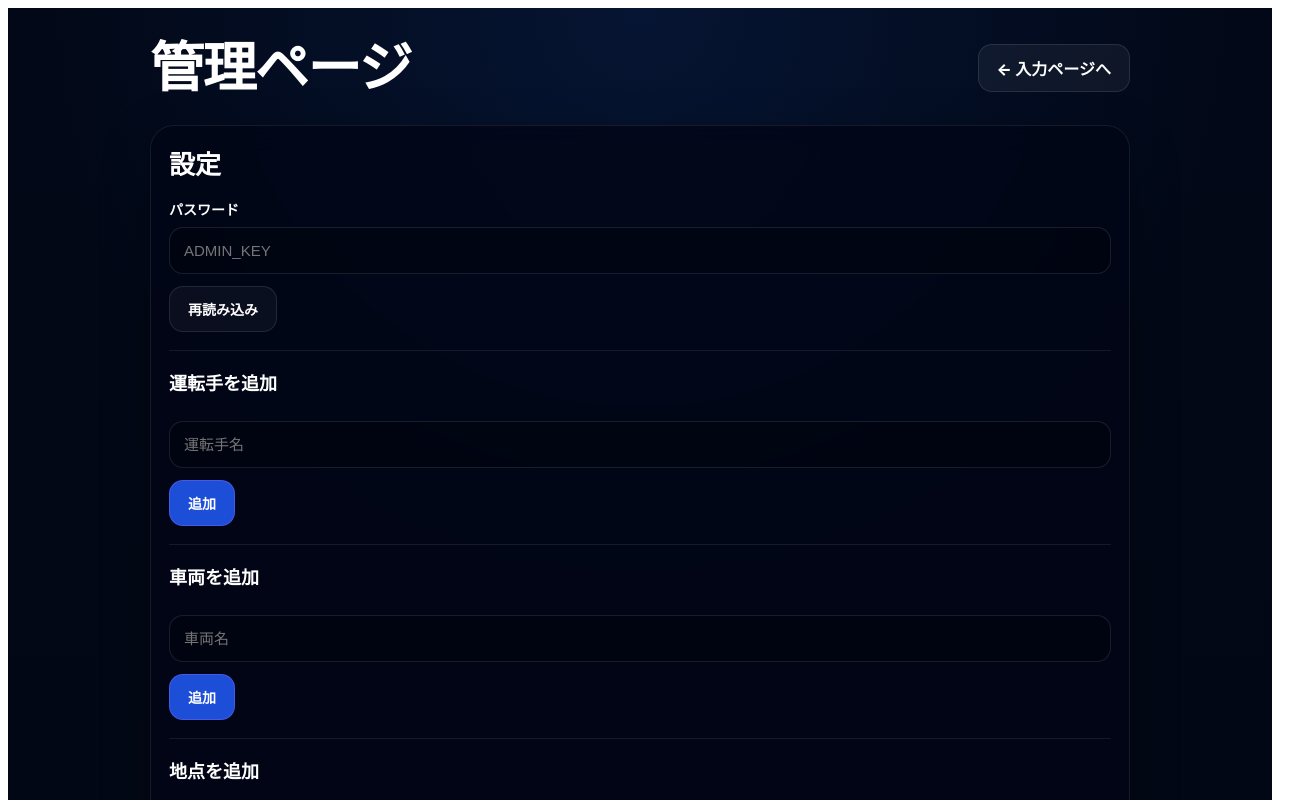
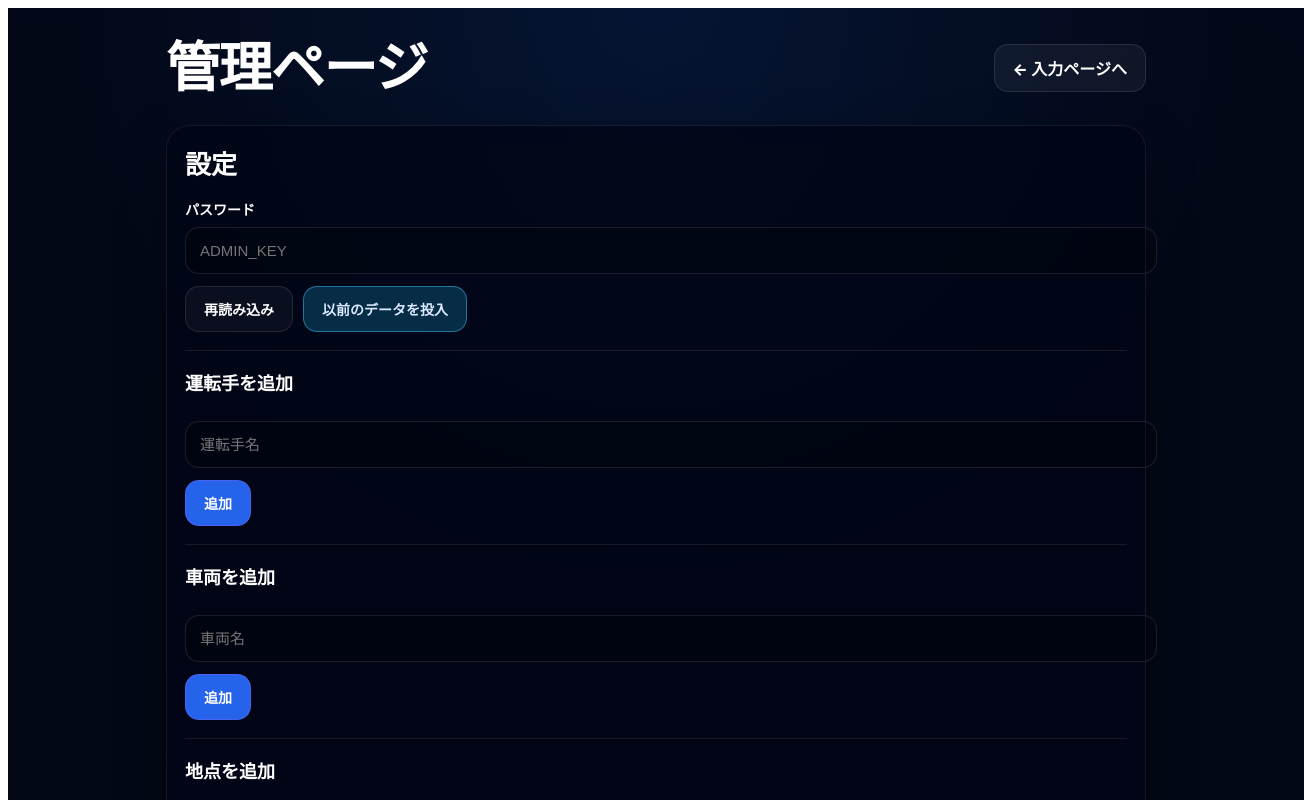
Before and after one commit to sorasasakisyougi-star/pickup-teate-app, a Next.js app: page /admin in a window 1280 px wide. Shown: the top 800 px of the page, 1304 px wide, since content can reach past the window. Built offline with nearby package versions, Linux system fonts and the light colour scheme.

Commit message:
Update admin.tsx

```diff
--- a/pages/admin.tsx
+++ b/pages/admin.tsx
@@ -1,5 +1,6 @@
 import Link from "next/link";
 import { useEffect, useMemo, useState } from "react";
+import type { CSSProperties } from "react";
 
 type DriverRow = {
   id: number;
@@ -39,6 +40,18 @@ type RouteDistanceRow = {
   } | null;
 };
 
+type SeedFare = {
+  from: string;
+  to: string;
+  amount_yen: number;
+};
+
+type SeedDistance = {
+  from: string;
+  to: string;
+  distance_km: number;
+};
+
 async function readJsonOrThrow(res: Response) {
   const text = await res.text();
 
@@ -68,22 +81,149 @@ function getErrorMessage(error: unknown, fallback: string) {
   return fallback;
 }
 
-const styles = {
+const SEED_LOCATIONS = [
+  "会社",
+  "真狩市街地",
+  "今井",
+  "ニセコ寮",
+  "京極",
+  "ふじ鮨",
+  "ヒルトン",
+  "リッツカールトン",
+  "五色",
+  "エムズ",
+  "倶知安",
+  "喜茂別",
+  "留寿都",
+  "蘭越",
+] as const;
+
+const SEED_FARES: SeedFare[] = [
+  { from: "会社", to: "真狩市街地", amount_yen: 100 },
+  { from: "会社", to: "今井", amount_yen: 200 },
+  { from: "会社", to: "ニセコ寮", amount_yen: 200 },
+  { from: "会社", to: "京極", amount_yen: 300 },
+  { from: "会社", to: "ふじ鮨", amount_yen: 600 },
+  { from: "会社", to: "ヒルトン", amount_yen: 600 },
+  { from: "会社", to: "リッツカールトン", amount_yen: 600 },
+  { from: "会社", to: "五色", amount_yen: 600 },
+  { from: "会社", to: "エムズ", amount_yen: 600 },
+  { from: "会社", to: "倶知安", amount_yen: 600 },
+  { from: "会社", to: "喜茂別", amount_yen: 500 },
+  { from: "会社", to: "留寿都", amount_yen: 300 },
+
+  { from: "真狩市街地", to: "真狩市街地", amount_yen: 100 },
+  { from: "真狩市街地", to: "今井", amount_yen: 200 },
+  { from: "真狩市街地", to: "ニセコ寮", amount_yen: 200 },
+  { from: "真狩市街地", to: "京極", amount_yen: 300 },
+  { from: "真狩市街地", to: "ふじ鮨", amount_yen: 600 },
+  { from: "真狩市街地", to: "ヒルトン", amount_yen: 600 },
+  { from: "真狩市街地", to: "リッツカールトン", amount_yen: 600 },
+  { from: "真狩市街地", to: "五色", amount_yen: 600 },
+  { from: "真狩市街地", to: "エムズ", amount_yen: 600 },
+  { from: "真狩市街地", to: "倶知安", amount_yen: 600 },
+  { from: "真狩市街地", to: "喜茂別", amount_yen: 400 },
+  { from: "真狩市街地", to: "留寿都", amount_yen: 200 },
+
+  { from: "今井", to: "今井", amount_yen: 200 },
+  { from: "今井", to: "ニセコ寮", amount_yen: 300 },
+  { from: "今井", to: "京極", amount_yen: 500 },
+  { from: "今井", to: "ふじ鮨", amount_yen: 600 },
+  { from: "今井", to: "ヒルトン", amount_yen: 600 },
+  { from: "今井", to: "リッツカールトン", amount_yen: 600 },
+  { from: "今井", to: "五色", amount_yen: 600 },
+  { from: "今井", to: "倶知安", amount_yen: 700 },
+  { from: "今井", to: "留寿都", amount_yen: 300 },
+
+  { from: "ニセコ寮", to: "京極", amount_yen: 500 },
+  { from: "ニセコ寮", to: "ふじ鮨", amount_yen: 400 },
+  { from: "ニセコ寮", to: "ヒルトン", amount_yen: 400 },
+  { from: "ニセコ寮", to: "リッツカールトン", amount_yen: 400 },
+  { from: "ニセコ寮", to: "五色", amount_yen: 400 },
+  { from: "ニセコ寮", to: "倶知安", amount_yen: 400 },
+  { from: "ニセコ寮", to: "喜茂別", amount_yen: 600 },
+  { from: "ニセコ寮", to: "留寿都", amount_yen: 400 },
+
+  { from: "京極", to: "京極", amount_yen: 100 },
+  { from: "京極", to: "ふじ鮨", amount_yen: 600 },
+  { from: "京極", to: "ヒルトン", amount_yen: 900 },
+  { from: "京極", to: "リッツカールトン", amount_yen: 900 },
+  { from: "京極", to: "五色", amount_yen: 900 },
+  { from: "京極", to: "倶知安", amount_yen: 600 },
+  { from: "京極", to: "喜茂別", amount_yen: 300 },
+  { from: "京極", to: "留寿都", amount_yen: 400 },
+
+  { from: "倶知安", to: "倶知安", amount_yen: 100 },
+  { from: "倶知安", to: "ふじ鮨", amount_yen: 300 },
+  { from: "倶知安", to: "ヒルトン", amount_yen: 600 },
+  { from: "倶知安", to: "リッツカールトン", amount_yen: 600 },
+  { from: "倶知安", to: "五色", amount_yen: 600 },
+  { from: "倶知安", to: "喜茂別", amount_yen: 800 },
+  { from: "倶知安", to: "留寿都", amount_yen: 1000 },
+
+  { from: "喜茂別", to: "留寿都", amount_yen: 300 },
+  { from: "喜茂別", to: "ふじ鮨", amount_yen: 1000 },
+  { from: "喜茂別", to: "ヒルトン", amount_yen: 1000 },
+  { from: "喜茂別", to: "リッツカールトン", amount_yen: 1000 },
+  { from: "喜茂別", to: "五色", amount_yen: 1000 },
+  { from: "喜茂別", to: "倶知安", amount_yen: 800 },
+
+  { from: "留寿都", to: "ふじ鮨", amount_yen: 800 },
+  { from: "留寿都", to: "ヒルトン", amount_yen: 800 },
+  { from: "留寿都", to: "リッツカールトン", amount_yen: 800 },
+  { from: "留寿都", to: "五色", amount_yen: 800 },
+  { from: "留寿都", to: "倶知安", amount_yen: 1000 },
+
+  { from: "蘭越", to: "会社", amount_yen: 800 },
+  { from: "蘭越", to: "真狩市街地", amount_yen: 800 },
+  { from: "蘭越", to: "今井", amount_yen: 900 },
+  { from: "蘭越", to: "ニセコ寮", amount_yen: 700 },
+  { from: "蘭越", to: "京極", amount_yen: 1200 },
+  { from: "蘭越", to: "ふじ鮨", amount_yen: 700 },
+  { from: "蘭越", to: "ヒルトン", amount_yen: 500 },
+  { from: "蘭越", to: "リッツカールトン", amount_yen: 500 },
+  { from: "蘭越", to: "五色", amount_yen: 500 },
+  { from: "蘭越", to: "倶知安", amount_yen: 900 },
+
+  { from: "ふじ鮨", to: "ヒルトン", amount_yen: 300 },
+  { from: "ふじ鮨", to: "リッツカールトン", amount_yen: 300 },
+  { from: "リッツカールトン", to: "五色", amount_yen: 100 },
+  { from: "リッツカールトン", to: "ヒルトン", amount_yen: 100 },
+];
+
+const SEED_DISTANCES: SeedDistance[] = [
+  { from: "会社", to: "真狩市街地", distance_km: 6 },
+  { from: "会社", to: "京極", distance_km: 19 },
+  { from: "会社", to: "喜茂別", distance_km: 27 },
+  { from: "会社", to: "留寿都", distance_km: 20 },
+  { from: "真狩市街地", to: "京極", distance_km: 15 },
+  { from: "真狩市街地", to: "喜茂別", distance_km: 18 },
+  { from: "真狩市街地", to: "留寿都", distance_km: 11 },
+  { from: "京極", to: "喜茂別", distance_km: 10 },
+  { from: "京極", to: "倶知安", distance_km: 17 },
+  { from: "喜茂別", to: "留寿都", distance_km: 8 },
+  { from: "真狩市街地", to: "倶知安", distance_km: 23 },
+  { from: "ふじ鮨", to: "ヒルトン", distance_km: 9 },
+  { from: "ふじ鮨", to: "リッツカールトン", distance_km: 9 },
+  { from: "リッツカールトン", to: "五色", distance_km: 2 },
+  { from: "リッツカールトン", to: "ヒルトン", distance_km: 2 },
+];
+
+const styles: Record<string, CSSProperties> = {
   page: {
     minHeight: "100vh",
+    width: "100%",
     background:
       "radial-gradient(circle at top, rgba(24,80,180,0.18), transparent 28%), linear-gradient(180deg, #020817 0%, #030712 100%)",
     color: "#fff",
     padding: "32px 16px 72px",
     fontFamily:
       'Inter, ui-sans-serif, system-ui, -apple-system, BlinkMacSystemFont, "Segoe UI", sans-serif',
-  } as React.CSSProperties,
-
+  },
   container: {
     maxWidth: 980,
     margin: "0 auto",
-  } as React.CSSProperties,
-
+  },
   topbar: {
     display: "flex",
     alignItems: "center",
@@ -91,16 +231,14 @@ const styles = {
     gap: 16,
     marginBottom: 28,
     flexWrap: "wrap",
-  } as React.CSSProperties,
-
+  },
   title: {
     fontSize: 54,
     fontWeight: 800,
     letterSpacing: "-0.03em",
     margin: 0,
     lineHeight: 1.05,
-  } as React.CSSProperties,
-
+  },
   card: {
     border: "1px solid rgba(255,255,255,0.08)",
     background: "rgba(2, 6, 23, 0.78)",
@@ -108,14 +246,12 @@ const styles = {
     padding: 18,
     boxShadow: "0 16px 50px rgba(0,0,0,0.30)",
     backdropFilter: "blur(12px)",
-  } as React.CSSProperties,
-
+  },
   sectionTitle: {
     fontSize: 18,
     fontWeight: 800,
     margin: "0 0 14px",
-  } as React.CSSProperties,
-
+  },
   input: {
     width: "100%",
     borderRadius: 14,
@@ -125,9 +261,7 @@ const styles = {
     padding: "14px 14px",
     outline: "none",
     fontSize: 15,
-    boxSizing: "border-box",
-  } as React.CSSProperties,
-
+  },
   select: {
     width: "100%",
     borderRadius: 14,
@@ -137,20 +271,17 @@ const styles = {
     padding: "14px 14px",
     outline: "none",
     fontSize: 15,
-    boxSizing: "border-box",
-  } as React.CSSProperties,
-
+  },
   primaryBtn: {
     border: "1px solid rgba(99,102,241,0.55)",
-    background: "#1d4ed8",
+    background: "#2563eb",
     color: "#fff",
     borderRadius: 14,
     padding: "12px 18px",
     fontWeight: 800,
     fontSize: 14,
     cursor: "pointer",
-  } as React.CSSProperties,
-
+  },
   secondaryBtn: {
     border: "1px solid rgba(255,255,255,0.10)",
     background: "rgba(255,255,255,0.04)",
@@ -160,8 +291,17 @@ const styles = {
     fontWeight: 700,
     fontSize: 14,
     cursor: "pointer",
-  } as React.CSSProperties,
-
+  },
+  accentBtn: {
+    border: "1px solid rgba(56,189,248,0.5)",
+    background: "rgba(8, 47, 73, 0.95)",
+    color: "#dbeafe",
+    borderRadius: 14,
+    padding: "12px 18px",
+    fontWeight: 800,
+    fontSize: 14,
+    cursor: "pointer",
+  },
   dangerBtn: {
     border: "1px solid rgba(220,38,38,0.5)",
     background: "#b91c1c",
@@ -171,8 +311,7 @@ const styles = {
     fontWeight: 800,
     fontSize: 13,
     cursor: "pointer",
-  } as React.CSSProperties,
-
+  },
   ghostLink: {
     display: "inline-flex",
     alignItems: "center",
@@ -186,19 +325,16 @@ const styles = {
     textDecoration: "none",
     fontWeight: 800,
     whiteSpace: "nowrap",
-  } as React.CSSProperties,
-
+  },
   hr: {
     border: "none",
     borderTop: "1px solid rgba(255,255,255,0.08)",
     margin: "18px 0",
-  } as React.CSSProperties,
-
+  },
   row: {
     display: "grid",
     gap: 12,
-  } as React.CSSProperties,
-
+  },
   itemCard: {
     border: "1px solid rgba(255,255,255,0.08)",
     background: "rgba(255,255,255,0.03)",
@@ -209,26 +345,22 @@ const styles = {
     justifyContent: "space-between",
     gap: 12,
     flexWrap: "wrap",
-  } as React.CSSProperties,
-
+  },
   itemMeta: {
     display: "flex",
     flexDirection: "column",
     gap: 6,
-  } as React.CSSProperties,
-
+  },
   itemTitle: {
     fontSize: 16,
     fontWeight: 800,
     lineHeight: 1.3,
-  } as React.CSSProperties,
-
+  },
   itemSub: {
     fontSize: 13,
     opacity: 0.72,
     lineHeight: 1.4,
-  } as React.CSSProperties,
-
+  },
   collapsibleBtn: {
     width: "100%",
     borderRadius: 16,
@@ -236,26 +368,25 @@ const styles = {
     background: "rgba(255,255,255,0.04)",
     color: "#fff",
     padding: "14px 16px",
-    textAlign: "left" as const,
+    textAlign: "left",
     cursor: "pointer",
     display: "flex",
     alignItems: "center",
     justifyContent: "space-between",
     gap: 12,
-  } as React.CSSProperties,
-
+  },
   helper: {
     fontSize: 12,
     opacity: 0.7,
     marginTop: 8,
     lineHeight: 1.5,
-  } as React.CSSProperties,
-
+  },
   status: {
     fontSize: 13,
     marginTop: 8,
     opacity: 0.82,
-  } as React.CSSProperties,
+    whiteSpace: "pre-wrap",
+  },
 };
 
 export default function AdminPage() {
@@ -289,10 +420,9 @@ export default function AdminPage() {
   const [loading, setLoading] = useState(false);
 
   useEffect(() => {
-    const saved = typeof window !== "undefined" ? localStorage.getItem("pickup_admin_key") : "";
-    if (saved) {
-      setAdminKey(saved);
-    }
+    if (typeof window === "undefined") return;
+    const saved = localStorage.getItem("pickup_admin_key") || "";
+    if (saved) setAdminKey(saved);
   }, []);
 
   useEffect(() => {
@@ -408,6 +538,81 @@ export default function AdminPage() {
     });
 
     return await readJsonOrThrow(res);
+  }
+
+  async function ensureLocationsSeeded() {
+    for (const name of SEED_LOCATIONS) {
+      await postJson("/api/admin/locations", { name });
+    }
+    await loadLocations(adminKey.trim());
+  }
+
+  async function handleSeedData() {
+    const ok = window.confirm(
+      "以前の地点・区間運賃・距離相場をまとめて入れます。続けますか？"
+    );
+    if (!ok) return;
+
+    try {
+      setLoading(true);
+      setStatusText("初期データ投入中…\n地点を作成しています…");
+
+      await ensureLocationsSeeded();
+
+      const latestLocationsRes = await fetch("/api/admin/locations", {
+        headers: { "x-admin-key": adminKey.trim() },
+      });
+      const latestLocationsJson = await readJsonOrThrow(latestLocationsRes);
+      const latestLocations = normalizeItems<LocationRow>(latestLocationsJson);
+
+      const nameToId = new Map<string, number>();
+      for (const loc of latestLocations) {
+        nameToId.set(loc.name, loc.id);
+      }
+
+      setStatusText("初期データ投入中…\n区間運賃を入れています…");
+
+      for (const row of SEED_FARES) {
+        const fromId = nameToId.get(row.from);
+        const toId = nameToId.get(row.to);
+        if (!fromId || !toId) continue;
+
+        await postJson("/api/admin/fares", {
+          from_id: fromId,
+          to_id: toId,
+          amount_yen: row.amount_yen,
+        });
+      }
+
+      setStatusText("初期データ投入中…\n距離相場を入れています…");
+
+      for (const row of SEED_DISTANCES) {
+        const fromId = nameToId.get(row.from);
+        const toId = nameToId.get(row.to);
+        if (!fromId || !toId) continue;
+
+        await postJson("/api/admin/route-distances", {
+          from_location_id: fromId,
+          to_location_id: toId,
+          distance_km: row.distance_km,
+        });
+      }
+
+      await Promise.all([
+        loadLocations(adminKey.trim()),
+        loadFares(adminKey.trim()),
+        loadRouteDistances(adminKey.trim()),
+      ]);
+
+      setStatusText("初期データを投入しました");
+      alert("初期データの投入が完了しました");
+    } catch (error) {
+      const msg = getErrorMessage(error, "初期データ投入に失敗しました");
+      setStatusText(msg);
+      alert(msg);
+    } finally {
+      setLoading(false);
+    }
   }
 
   async function handleAddDriver() {
@@ -707,6 +912,10 @@ export default function AdminPage() {
               <button type="button" style={styles.secondaryBtn} onClick={reloadAll} disabled={loading}>
                 再読み込み
               </button>
+
+              <button type="button" style={styles.accentBtn} onClick={handleSeedData} disabled={loading}>
+                以前のデータを投入
+              </button>
             </div>
 
             {!!statusText && <div style={styles.status}>{statusText}</div>}
@@ -771,11 +980,7 @@ export default function AdminPage() {
           <div style={styles.row}>
             <h3 style={styles.sectionTitle}>区間運賃を追加 / 更新</h3>
 
-            <select
-              value={fareFromId}
-              onChange={(e) => setFareFromId(e.target.value)}
-              style={styles.select}
-            >
+            <select value={fareFromId} onChange={(e) => setFareFromId(e.target.value)} style={styles.select}>
               <option value="">出発地を選択</option>
               {locations.map((loc) => (
                 <option key={loc.id} value={loc.id}>
@@ -870,11 +1075,7 @@ export default function AdminPage() {
           <hr style={styles.hr} />
 
           <div style={{ display: "grid", gap: 12 }}>
-            <button
-              type="button"
-              style={styles.collapsibleBtn}
-              onClick={() => setDriversOpen((v) => !v)}
-            >
+            <button type="button" style={styles.collapsibleBtn} onClick={() => setDriversOpen((v) => !v)}>
               <span style={{ fontWeight: 800, fontSize: 18 }}>運転手一覧</span>
               <span style={{ opacity: 0.72 }}>{driversOpen ? "閉じる" : "開く"}</span>
             </button>
@@ -884,11 +1085,7 @@ export default function AdminPage() {
               </div>
             )}
 
-            <button
-              type="button"
-              style={styles.collapsibleBtn}
-              onClick={() => setVehiclesOpen((v) => !v)}
-            >
+            <button type="button" style={styles.collapsibleBtn} onClick={() => setVehiclesOpen((v) => !v)}>
               <span style={{ fontWeight: 800, fontSize: 18 }}>車両一覧</span>
               <span style={{ opacity: 0.72 }}>{vehiclesOpen ? "閉じる" : "開く"}</span>
             </button>
@@ -898,11 +1095,7 @@ export default function AdminPage() {
               </div>
             )}
 
-            <button
-              type="button"
-              style={styles.collapsibleBtn}
-              onClick={() => setLocationsOpen((v) => !v)}
-            >
+            <button type="button" style={styles.collapsibleBtn} onClick={() => setLocationsOpen((v) => !v)}>
               <span style={{ fontWeight: 800, fontSize: 18 }}>地点一覧</span>
               <span style={{ opacity: 0.72 }}>{locationsOpen ? "閉じる" : "開く"}</span>
             </button>
@@ -925,11 +1118,7 @@ export default function AdminPage() {
                         </div>
                       </div>
 
-                      <button
-                        style={styles.dangerBtn}
-                        onClick={() => handleDeleteLocation(item.id)}
-                        type="button"
-                      >
+                      <button style={styles.dangerBtn} onClick={() => handleDeleteLocation(item.id)} type="button">
                         削除
                       </button>
                     </div>
@@ -938,11 +1127,7 @@ export default function AdminPage() {
               </div>
             )}
 
-            <button
-              type="button"
-              style={styles.collapsibleBtn}
-              onClick={() => setFaresOpen((v) => !v)}
-            >
+            <button type="button" style={styles.collapsibleBtn} onClick={() => setFaresOpen((v) => !v)}>
               <span style={{ fontWeight: 800, fontSize: 18 }}>区間運賃一覧</span>
               <span style={{ opacity: 0.72 }}>{faresOpen ? "閉じる" : "開く"}</span>
             </button>
@@ -967,11 +1152,7 @@ export default function AdminPage() {
                         </div>
                       </div>
 
-                      <button
-                        style={styles.dangerBtn}
-                        onClick={() => handleDeleteFare(row.id)}
-                        type="button"
-                      >
+                      <button style={styles.dangerBtn} onClick={() => handleDeleteFare(row.id)} type="button">
                         削除
                       </button>
                     </div>
@@ -980,11 +1161,7 @@ export default function AdminPage() {
               </div>
             )}
 
-            <button
-              type="button"
-              style={styles.collapsibleBtn}
-              onClick={() => setDistancesOpen((v) => !v)}
-            >
+            <button type="button" style={styles.collapsibleBtn} onClick={() => setDistancesOpen((v) => !v)}>
               <span style={{ fontWeight: 800, fontSize: 18 }}>距離相場一覧</span>
               <span style={{ opacity: 0.72 }}>{distancesOpen ? "閉じる" : "開く"}</span>
             </button>
```
